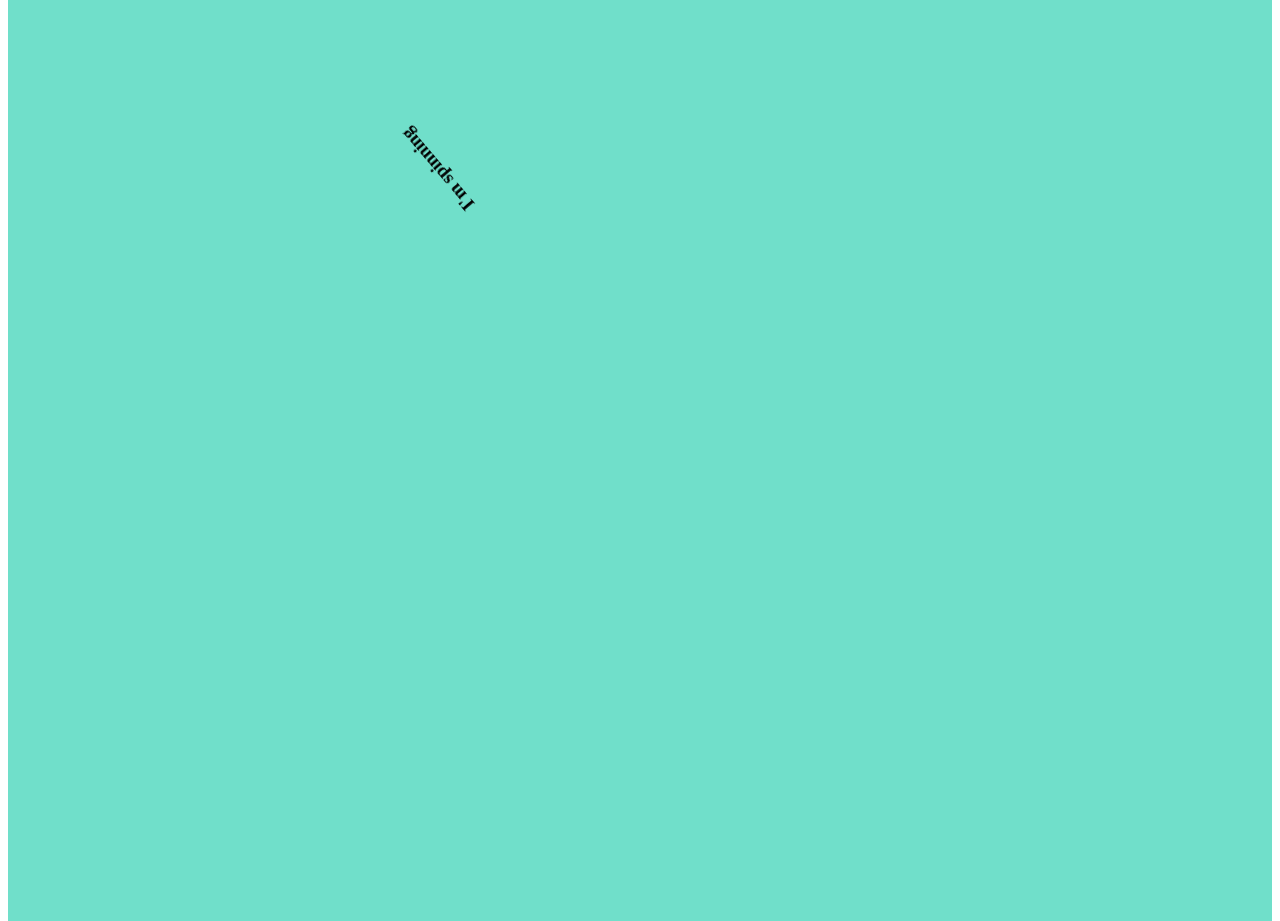
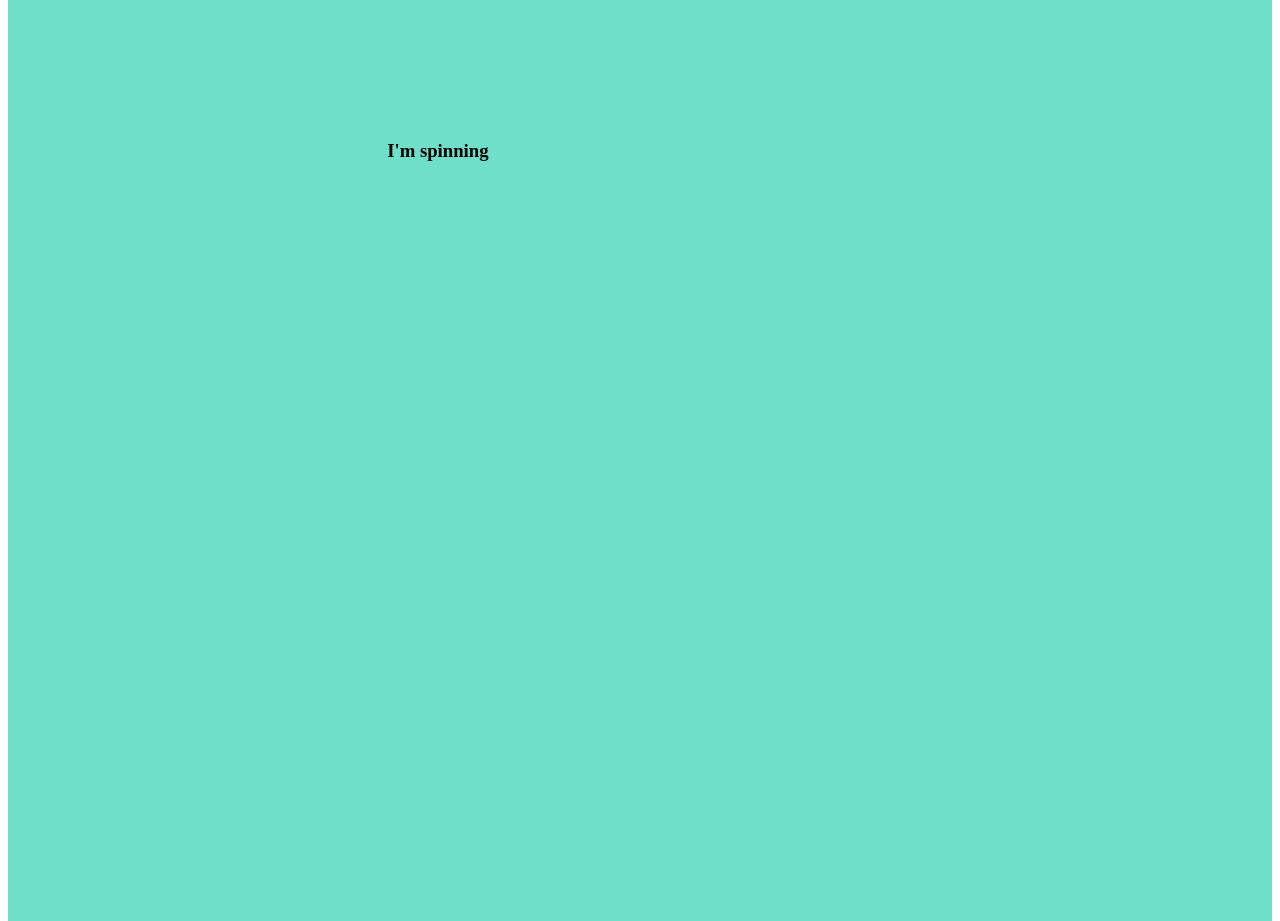
Before and after one commit to zJaaal/react-scroll-utilities, a React (Vite) app: page / in a window 1280 px wide. Shown: the part 3020-3941 px from the top of the page. Built offline with nearby package versions, Linux system fonts and the light colour scheme.

Commit message:
Update index.css

```diff
--- a/src/index.css
+++ b/src/index.css
@@ -13,7 +13,7 @@ body {
 }
 
 
-.test-h5 {
+.test-h3 {
   position: fixed;
   animation: spin 2s ease 0s infinite;
 }
```
